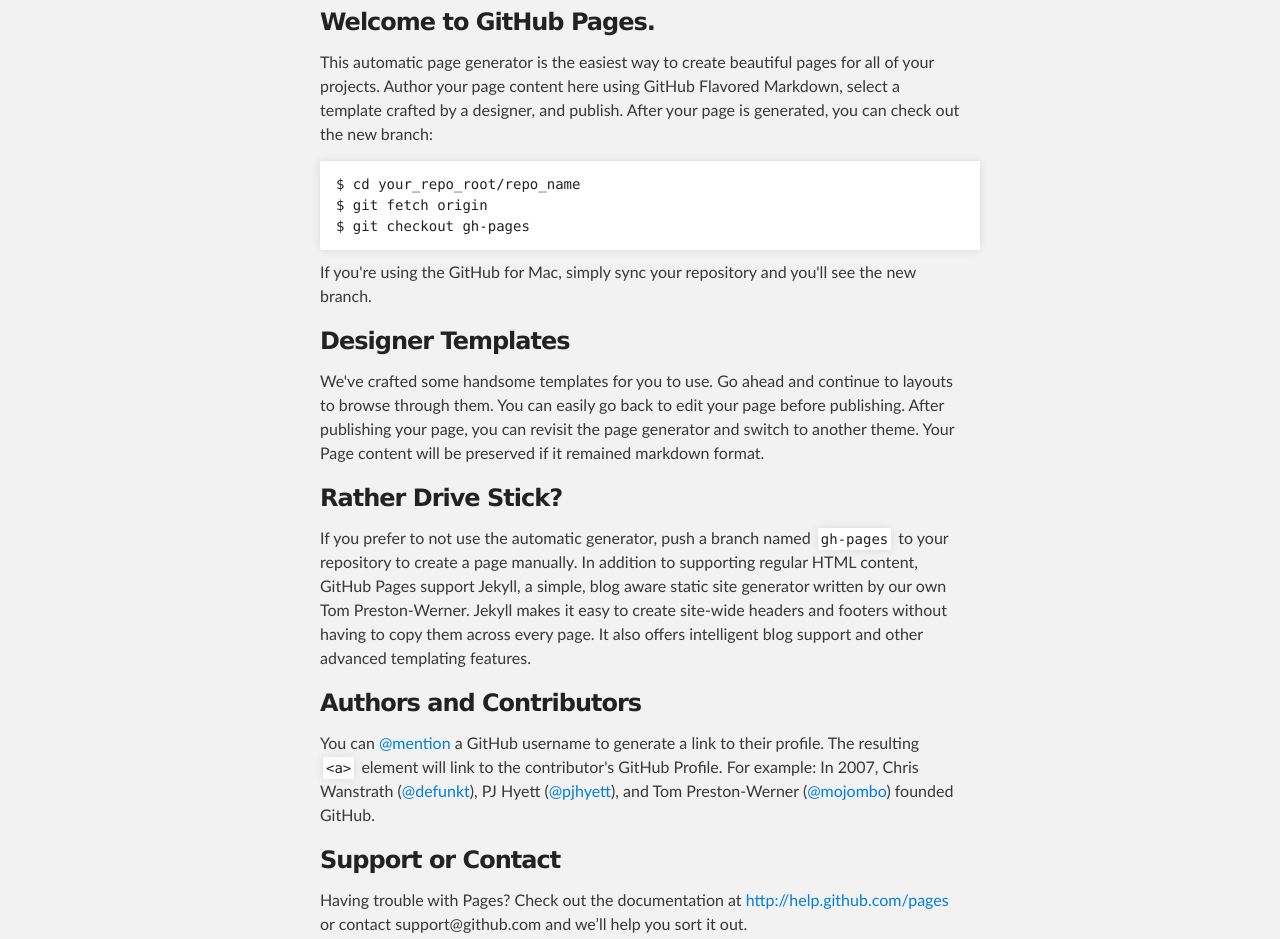
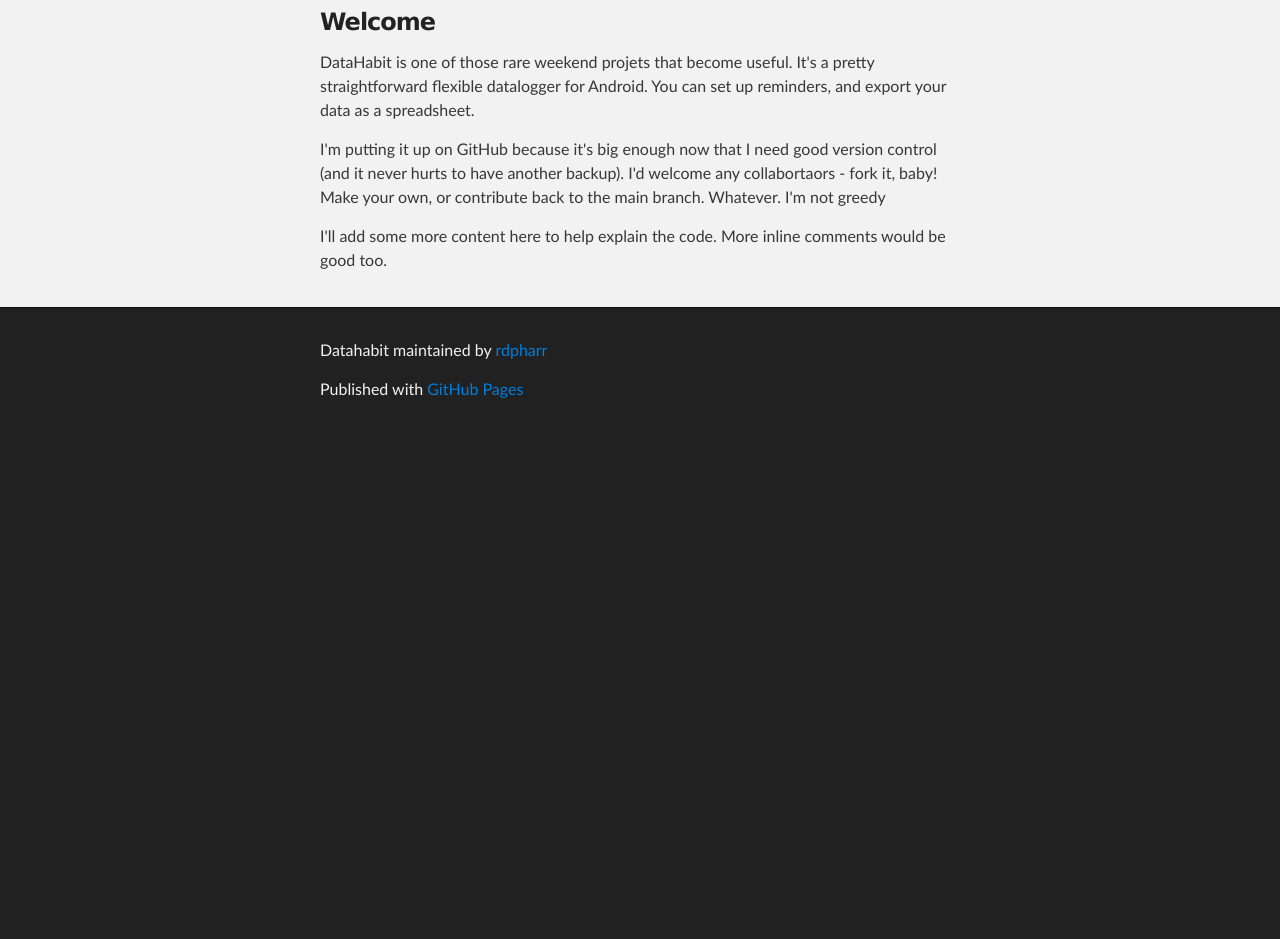
Before and after one commit to j2deme/DataHabit, a plain HTML site: page index.html in a window 1280 px wide. Shown: the part 256-1195 px from the top of the page. After the commit the page ends 800 px from the top, so only its background shows below. Drawn offline with Linux system fonts and the light colour scheme.

Commit message:
1st update

```diff
--- a/index.html
+++ b/index.html
@@ -31,33 +31,11 @@
     <!-- MAIN CONTENT -->
     <div id="main_content_wrap" class="outer">
       <section id="main_content" class="inner">
-        <h3>Welcome to GitHub Pages.</h3>
+        <h3>Welcome</h3>
 
-<p>This automatic page generator is the easiest way to create beautiful pages for all of your projects. Author your page content here using GitHub Flavored Markdown, select a template crafted by a designer, and publish. After your page is generated, you can check out the new branch:</p>
-
-<pre><code>$ cd your_repo_root/repo_name
-$ git fetch origin
-$ git checkout gh-pages
-</code></pre>
-
-<p>If you're using the GitHub for Mac, simply sync your repository and you'll see the new branch.</p>
-
-<h3>Designer Templates</h3>
-
-<p>We've crafted some handsome templates for you to use. Go ahead and continue to layouts to browse through them. You can easily go back to edit your page before publishing. After publishing your page, you can revisit the page generator and switch to another theme. Your Page content will be preserved if it remained markdown format.</p>
-
-<h3>Rather Drive Stick?</h3>
-
-<p>If you prefer to not use the automatic generator, push a branch named <code>gh-pages</code> to your repository to create a page manually. In addition to supporting regular HTML content, GitHub Pages support Jekyll, a simple, blog aware static site generator written by our own Tom Preston-Werner. Jekyll makes it easy to create site-wide headers and footers without having to copy them across every page. It also offers intelligent blog support and other advanced templating features.</p>
-
-<h3>Authors and Contributors</h3>
-
-<p>You can <a href="https://github.com/blog/821" class="user-mention">@mention</a> a GitHub username to generate a link to their profile. The resulting <code>&lt;a&gt;</code> element will link to the contributor's GitHub Profile. For example: In 2007, Chris Wanstrath (<a href="https://github.com/defunkt" class="user-mention">@defunkt</a>), PJ Hyett (<a href="https://github.com/pjhyett" class="user-mention">@pjhyett</a>), and Tom Preston-Werner (<a href="https://github.com/mojombo" class="user-mention">@mojombo</a>) founded GitHub.</p>
-
-<h3>Support or Contact</h3>
-
-<p>Having trouble with Pages? Check out the documentation at <a href="http://help.github.com/pages">http://help.github.com/pages</a> or contact support@github.com and we’ll help you sort it out.</p>
-      </section>
+<p>DataHabit is one of those rare weekend projets that become useful. It's a pretty straightforward flexible datalogger for Android. You can set up reminders, and export your data as a spreadsheet.</p>
+<p>I'm putting it up on GitHub because it's big enough now that I need good version control (and it never hurts to have another backup). I'd welcome any collabortaors - fork it, baby! Make your own, or contribute back to the main branch. Whatever. I'm not greedy </p>
+<p>I'll add some more content here to help explain the code. More inline comments would be good too. </P>
     </div>
 
     <!-- FOOTER  -->
```
